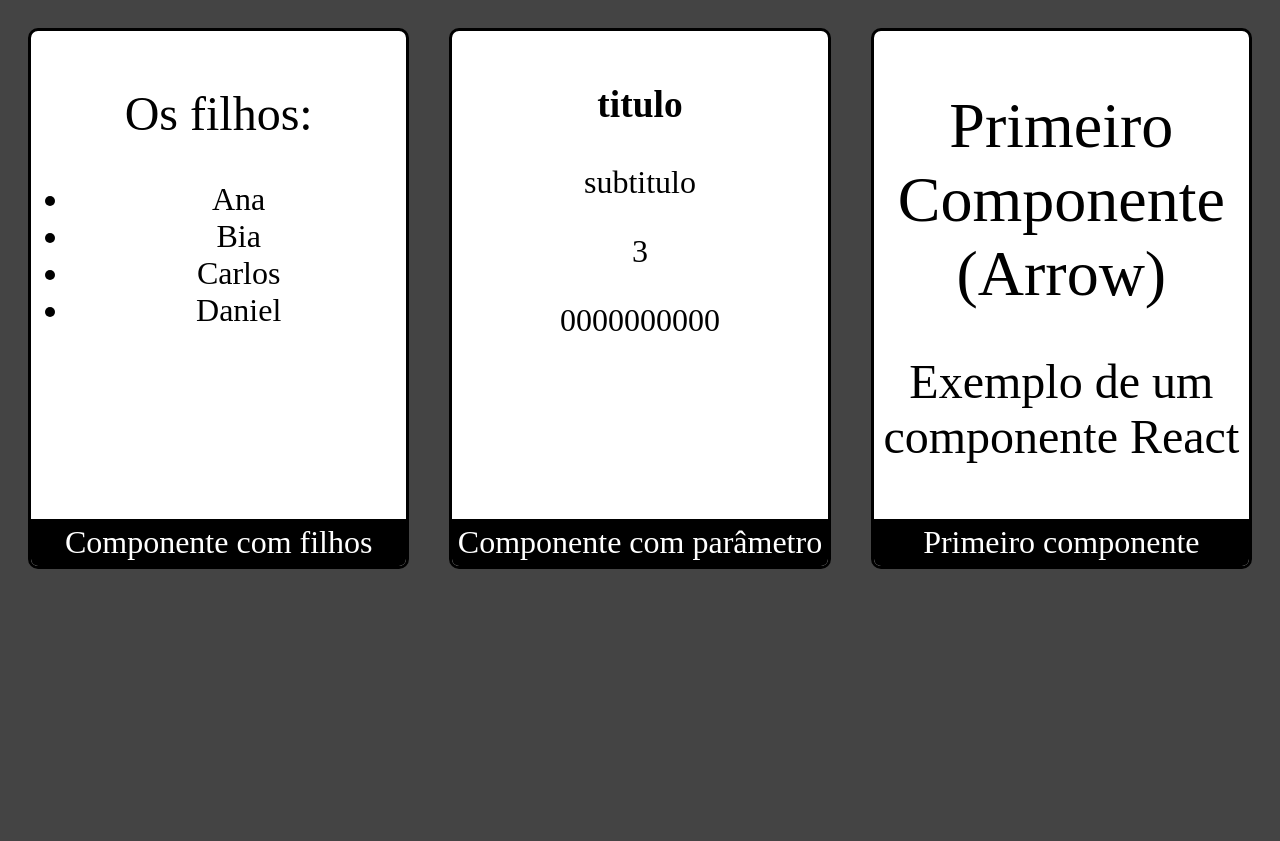
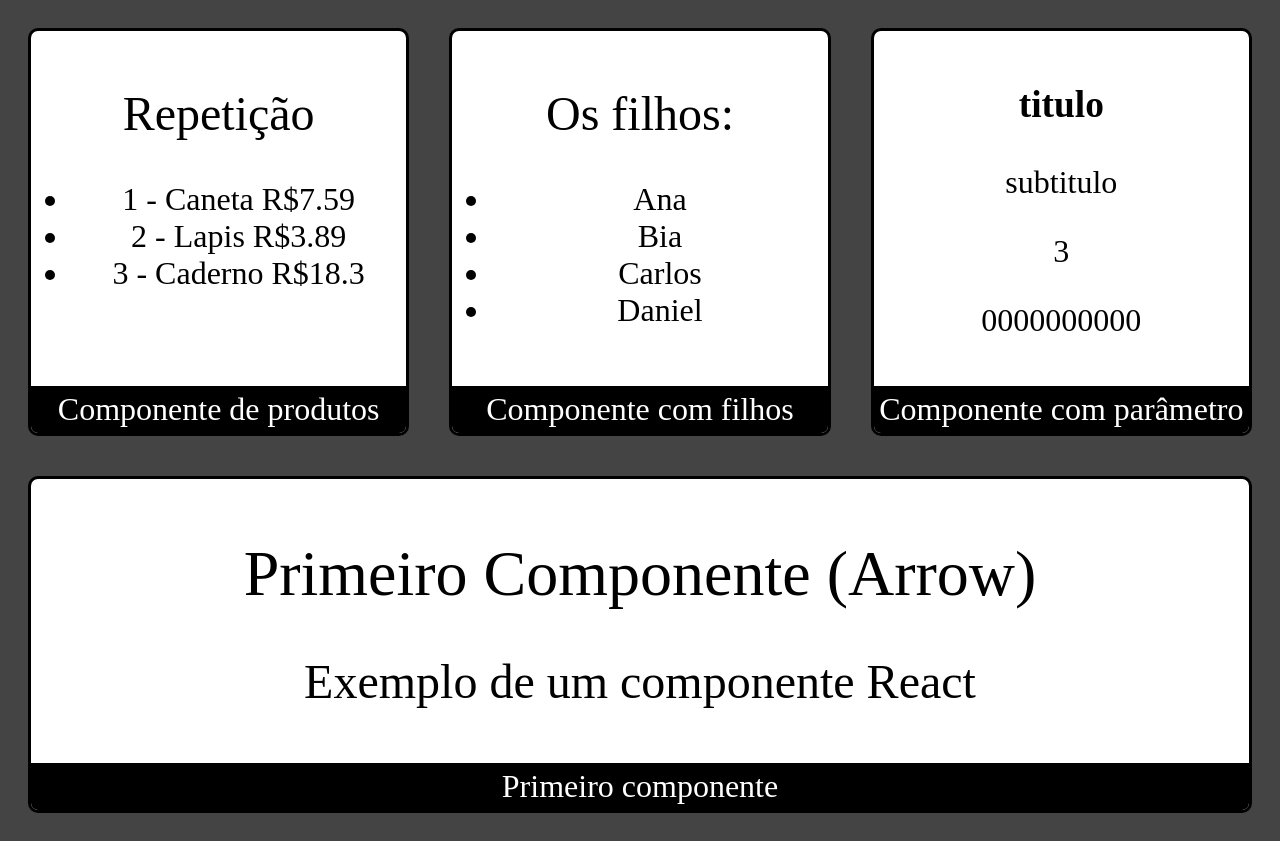
Before and after one commit to otav-o/ReactJS, a React (Create React App) app in the folder fundamentos-react/: page / in a window 1280 px wide. Before the commit the page ends 800 px from the top, so only its background shows below. Built offline with nearby package versions, Linux system fonts and the light colour scheme.

Commit message:
Iteração de uma lista - componente Repeticao

```diff
--- a/fundamentos-react/src/App.jsx
+++ b/fundamentos-react/src/App.jsx
@@ -5,9 +5,15 @@ import Card from './components/layout/Card'
 import Primeiro from './components/Primeiro'
 import ComParametro from './components/ComParametro'
 import ComFilhos from './components/ComFilhos'
+import Repeticao from './components/layout/Repeticao' // os diretórios estão todos desorganizados
 
 export default (props) => (
     <div className='App'>
+
+        <Card titulo="Componente de produtos">
+            <Repeticao/>
+        </Card>
+
         <Card titulo="Componente com filhos">
             <ComFilhos>
                 <ul>
--- /dev/null
+++ b/fundamentos-react/src/components/data/produtos.js
@@ -0,0 +1,5 @@
+export default [
+    { id: 1, nome: 'Caneta', preco: 7.59},
+    { id: 2, nome: 'Lapis', preco: 3.89},
+    { id: 3, nome: 'Caderno', preco: 18.30}
+]
--- /dev/null
+++ b/fundamentos-react/src/components/layout/Repeticao.jsx
@@ -0,0 +1,19 @@
+import React from 'react'
+import produtos from '../data/produtos'
+
+export default props => {
+
+    function getProdutosDaLista() {
+        return produtos.map(prod => { // map é para transformar em trecho de jsx
+            return <li>{prod.id} - {prod.nome} R${prod.preco}</li>
+        })
+    } // iteração
+    return (
+        <div>
+            <h2>Repetição</h2>
+            <ul>
+                {getProdutosDaLista()}
+            </ul>
+        </div>
+    )
+}
```
